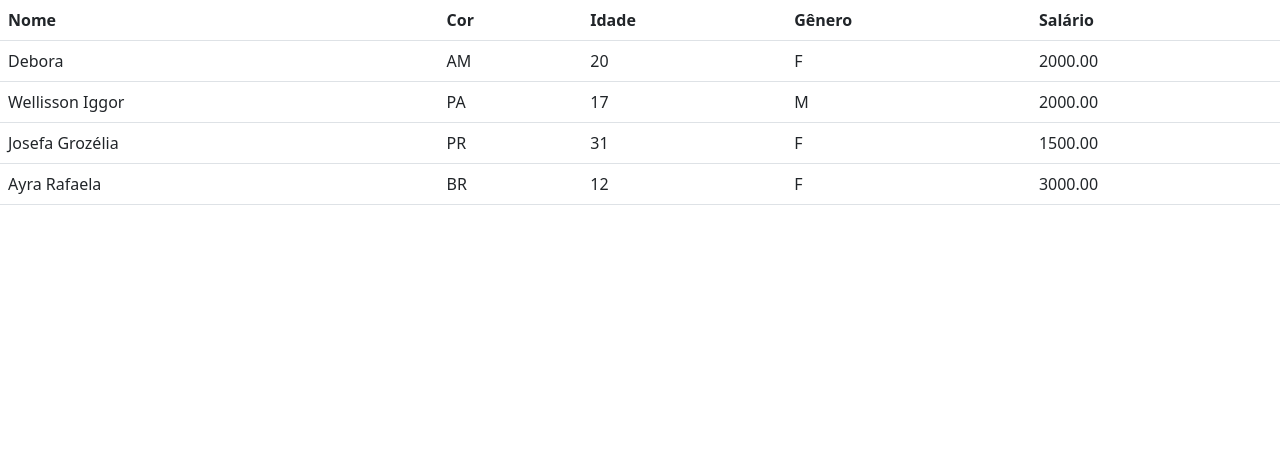
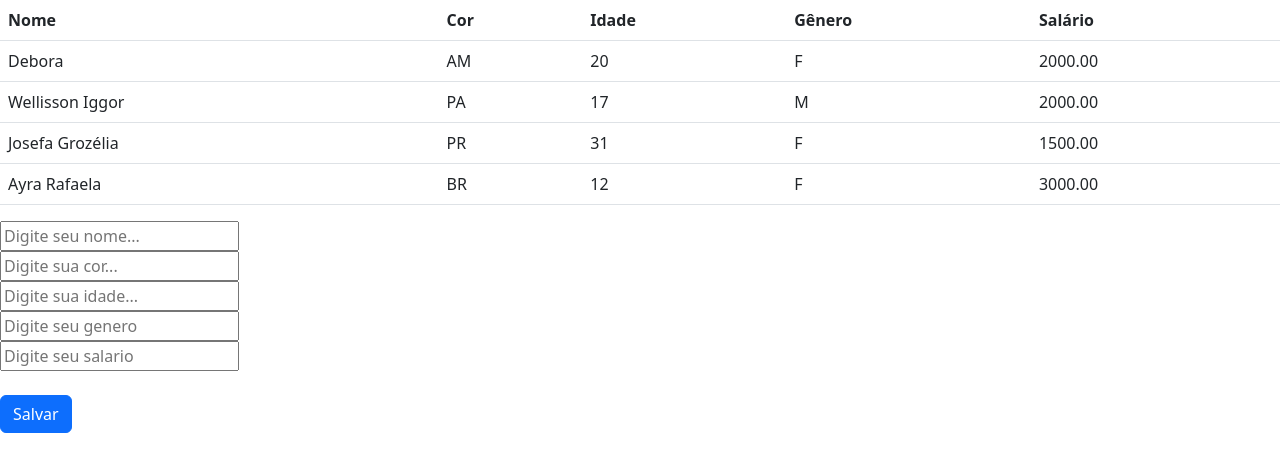
Before and after one commit to well-senac/ibge, a Django app: page /pessoas/ in a window 1280 px wide. Shown: the top 472 px of the page. Run offline with Django 4.2, Linux system fonts and the light colour scheme; data comes from the database, SQL or seed files in the repository.

Commit message:
criação do formulário

```diff
--- a/projeto_ibge/core/templates/pessoas.html
+++ b/projeto_ibge/core/templates/pessoas.html
@@ -25,5 +25,14 @@
         </tr>
         {% endfor %}
     </table>
+    <form action="" method="post">
+        {% csrf_token %}
+        <input type="text" placeholder="Digite seu nome..." name="nome"><br>
+        <input type="text" placeholder="Digite sua cor..." name="cor"><br>
+        <input type="number" placeholder="Digite sua idade..." name="idade"><br>
+        <input type="text" placeholder="Digite seu genero" name="genero"><br>
+        <input type="text" placeholder="Digite seu salario" name="salario"><br><br>
+        <button type="submit" class="btn btn-primary">Salvar</button>
+    </form>
 </body>
 </html>
```
